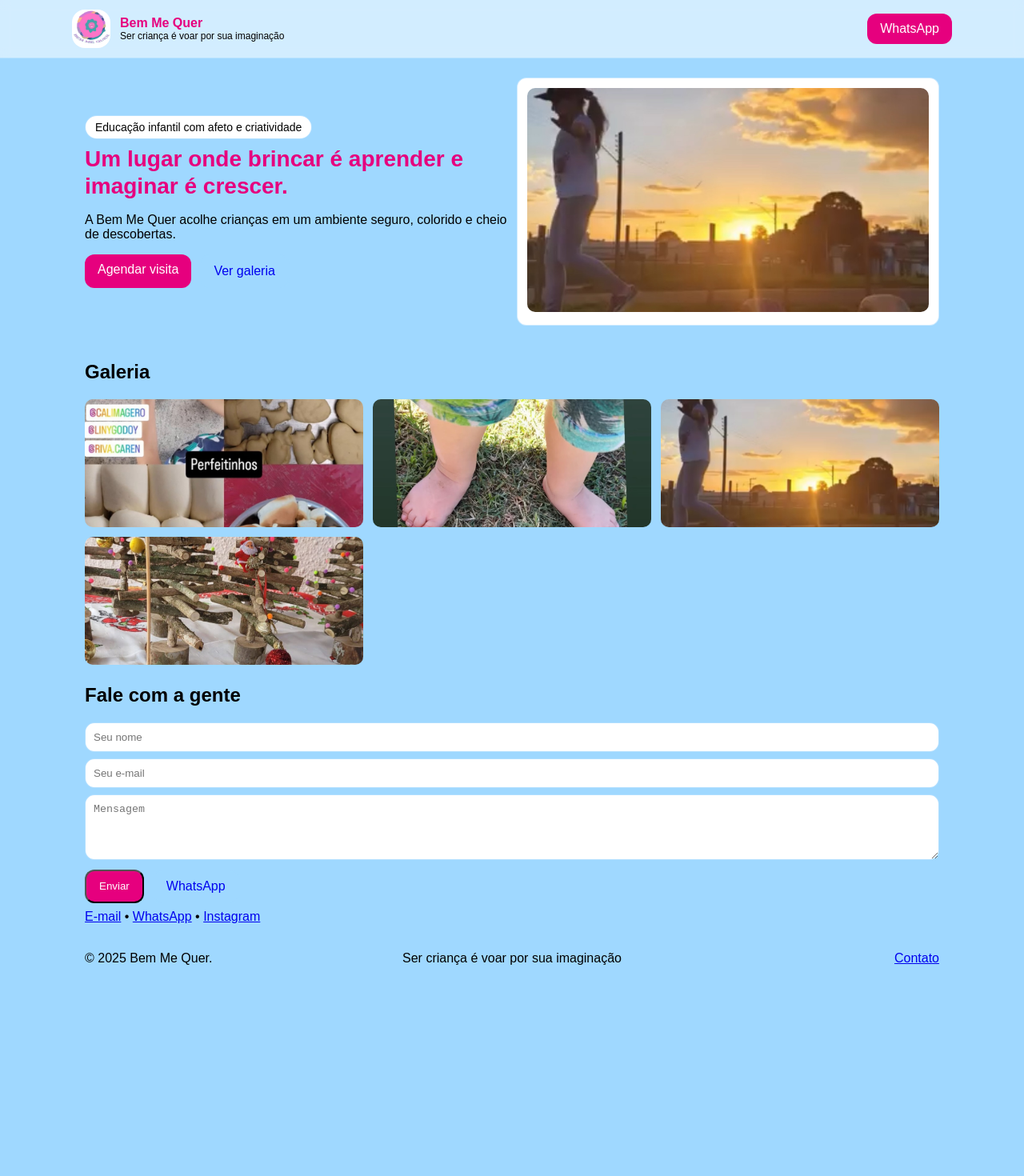
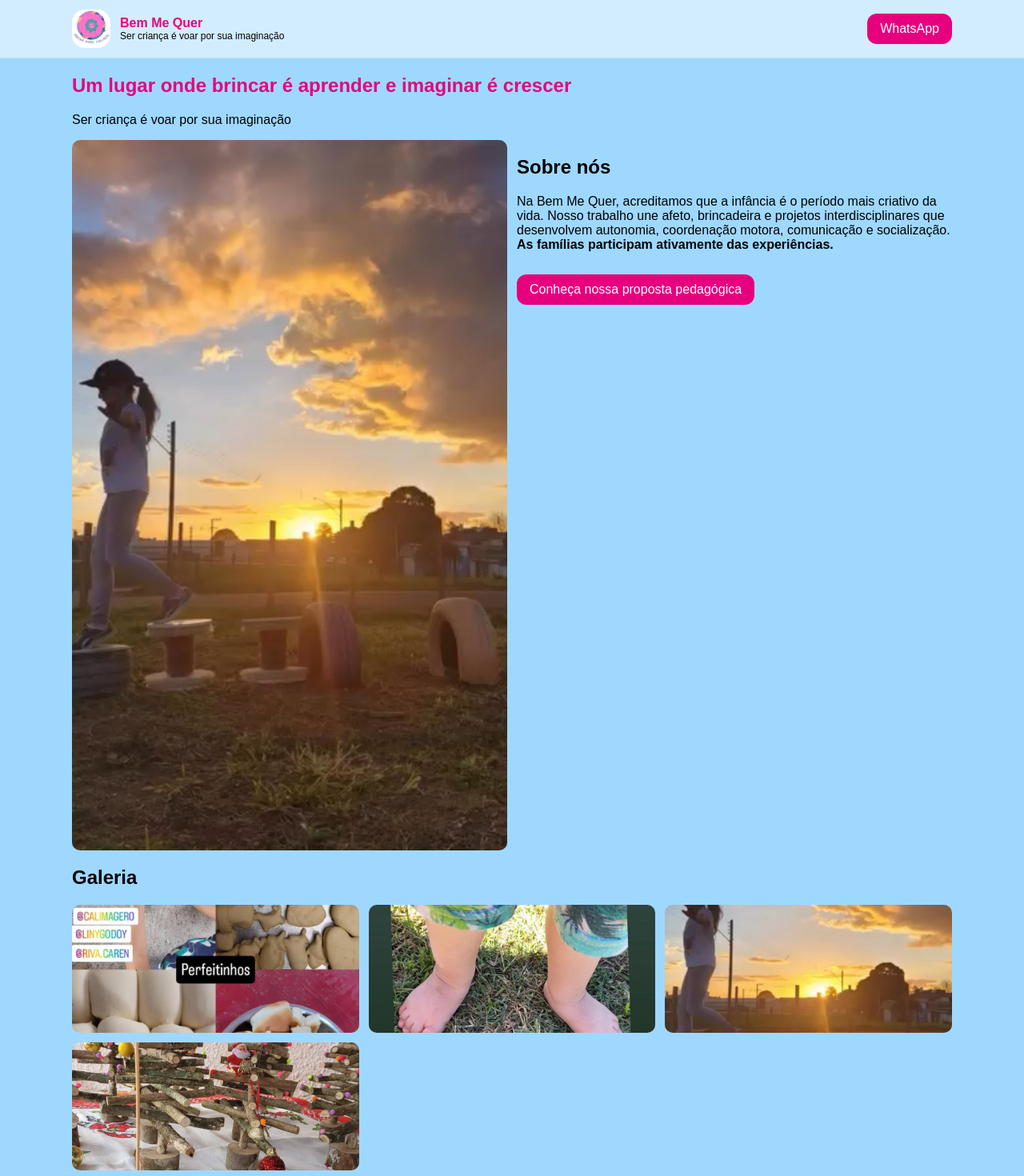
Before and after one commit to antonioaughusto/bem-me-quer-site-2, a React (Create React App) app: page / in a window 1280 px wide. Shown: the top 1470 px of the page at 80% size. Before the commit the page ends 1225 px from the top, so only its background shows below. Built offline with nearby package versions, Linux system fonts and the light colour scheme.

Commit message:
Add files via upload

```diff
--- a/package.json
+++ b/package.json
@@ -9,8 +9,6 @@
   },
   "scripts": {
     "start": "react-scripts start",
-    "build": "react-scripts build",
-    "test": "react-scripts test",
-    "eject": "react-scripts eject"
+    "build": "react-scripts build"
   }
 }
--- a/public/index.html
+++ b/public/index.html
@@ -6,9 +6,8 @@
     <link rel="icon" href="%PUBLIC_URL%/logo.png" />
 
     <title>Bem Me Quer - Educação Infantil em Vacaria/RS</title>
-<meta name="description" content="Bem Me Quer é um espaço de educação infantil onde brincar é aprender e imaginar é crescer. Localizada em Vacaria/RS.">
-<meta name="keywords" content="Bem Me Quer, educação infantil, recreação, Vacaria RS, escola, crianças, aprender brincando">
-
+    <meta name="description" content="Bem Me Quer é um espaço de educação infantil onde brincar é aprender e imaginar é crescer. Localizada em Vacaria/RS.">
+    <meta name="keywords" content="Bem Me Quer, educação infantil, recreação, Vacaria RS, escola, crianças, aprender brincando">
   </head>
   <body>
     <div id="root"></div>
--- a/src/App.js
+++ b/src/App.js
@@ -1,12 +1,9 @@
-import React, { useState } from "react";
+import React from "react";
+
 const company = "Bem Me Quer";
 const slogan = "Ser criança é voar por sua imaginação";
+
 export default function App(){
-  const [form, setForm] = useState({ nome: "", email: "", mensagem: "" });
-  const handleSubmit = (e)=>{
-    e.preventDefault();
-    window.location.href = `mailto:mari.suliani@gmail.com?subject=Contato — ${company}&body=Nome: ${form.nome}%0AEmail: ${form.email}%0AMensagem:%0A${form.mensagem}`;
-  };
   return (
     <div>
       <header className="header">
@@ -21,23 +18,21 @@ export default function App(){
           <a href="https://wa.me/54991543109" className="btn btn-primary">WhatsApp</a>
         </div>
       </header>
+
       <main className="container">
-        <section style={{padding:"24px 0"}}>
-          <div className="grid grid-2" style={{alignItems:"center"}}>
+        <section className="hero">
+          <h1 style={{color:"#e6007e"}}>Um lugar onde brincar é aprender e imaginar é crescer</h1>
+          <p>{slogan}</p>
+          <div className="grid grid-2">
+            <img src="/images/por-do-sol.jpg" alt="Foto destaque" style={{width:"100%",borderRadius:10}}/>
             <div>
-              <div style={{display:"inline-block",background:"#fff",border:"1px solid rgba(159,216,255,.8)",padding:"6px 12px",borderRadius:999,fontSize:14}}>Educação infantil com afeto e criatividade</div>
-              <h1 style={{color:"#e6007e",fontSize:28,lineHeight:1.2,margin:"8px 0 10px"}}>Um lugar onde <strong>brincar</strong> é aprender e <strong>imaginar</strong> é crescer.</h1>
-              <p>A Bem Me Quer acolhe crianças em um ambiente seguro, colorido e cheio de descobertas.</p>
-              <div style={{display:"flex",gap:10,flexWrap:"wrap",marginTop:10}}>
-                <a href="https://wa.me/54991543109" className="btn btn-primary">Agendar visita</a>
-                <a href="#galeria" className="btn btn-outline">Ver galeria</a>
-              </div>
-            </div>
-            <div className="card">
-              <img src="/images/por-do-sol.jpg" alt="Foto destaque" style={{width:"100%",height:280,objectFit:"cover",borderRadius:10}}/>
+              <h2>Sobre nós</h2>
+              <p>Na Bem Me Quer, acreditamos que a infância é o período mais criativo da vida. Nosso trabalho une afeto, brincadeira e projetos interdisciplinares que desenvolvem autonomia, coordenação motora, comunicação e socialização. <strong>As famílias participam ativamente das experiências.</strong></p>
+              <a href="#contato" className="btn btn-primary" style={{marginTop:12,display:"inline-block"}}>Conheça nossa proposta pedagógica</a>
             </div>
           </div>
         </section>
+
         <section id="galeria">
           <h2>Galeria</h2>
           <div className="grid grid-3 gallery">
@@ -46,24 +41,8 @@ export default function App(){
             ))}
           </div>
         </section>
-        <section id="contato" style={{marginTop:24}}>
-          <h2>Fale com a gente</h2>
-          <form className="form" onSubmit={handleSubmit}>
-            <input placeholder="Seu nome" required value={form.nome} onChange={e=>setForm({...form,nome:e.target.value})} />
-            <input type="email" placeholder="Seu e-mail" required value={form.email} onChange={e=>setForm({...form,email:e.target.value})} />
-            <textarea rows="4" placeholder="Mensagem" required value={form.mensagem} onChange={e=>setForm({...form,mensagem:e.target.value})} />
-            <div style={{display:"flex",gap:10}}>
-              <button className="btn btn-primary" type="submit">Enviar</button>
-              <a className="btn btn-outline" href="https://wa.me/54991543109">WhatsApp</a>
-            </div>
-          </form>
-          <p style={{marginTop:8}}>
-            <a href="mailto:mari.suliani@gmail.com">E-mail</a> •{" "}
-            <a href="https://wa.me/54991543109">WhatsApp</a> •{" "}
-            <a href="https://www.instagram.com/bem_me_quer_recreacao_?igsh=OWY5bWRvcmJ6d242" target="_blank" rel="noreferrer">Instagram</a>
-          </p>
-        </section>
       </main>
+
       <footer className="footer">
         <div className="container footer-grid">
           <div>© {new Date().getFullYear()} {company}.</div>
--- a/src/index.css
+++ b/src/index.css
@@ -1,9 +1,22 @@
+
 :root{--pink:#e6007e;--lightBlue:#9fd8ff;}
-*{box-sizing:border-box}body{margin:0;font-family:Arial,Helvetica,sans-serif;background:var(--lightBlue)}
-.container{max-width:1100px;margin:0 auto;padding:0 16px}.header{background:#fff8;backdrop-filter:blur(6px);position:sticky;top:0;border-bottom:1px solid rgba(159,216,255,.5)}
-.nav{display:flex;align-items:center;justify-content:space-between;padding:12px 0}.brand{display:flex;align-items:center;gap:12px}.brand-title{color:var(--pink);font-weight:800}
-.logo{width:48px;height:48px;border-radius:16px;object-fit:cover}.btn{border-radius:12px;padding:10px 16px;text-decoration:none}.btn-primary{background:var(--pink);color:#fff}.btn-outline{border:2px solid var(--lightBlue)}
-.grid{display:grid;gap:12px}.grid-2{grid-template-columns:1fr 1fr}.grid-3{grid-template-columns:repeat(3,1fr)}
-.card{background:#fff;border:1px solid rgba(159,216,255,.5);border-radius:12px;padding:12px}.gallery img{width:100%;height:160px;object-fit:cover;border-radius:10px}
-.footer{padding:18px 0}.footer-grid{display:grid;grid-template-columns:1fr 1fr 1fr;gap:10px;align-items:center}.footer-grid .center{text-align:center}.footer-grid .end{text-align:right}
+body{margin:0;font-family:Arial,Helvetica,sans-serif;background:var(--lightBlue)}
+.container{max-width:1100px;margin:0 auto;padding:0 16px}
+.header{background:#fff8;backdrop-filter:blur(6px);position:sticky;top:0;border-bottom:1px solid rgba(159,216,255,.5)}
+.nav{display:flex;align-items:center;justify-content:space-between;padding:12px 0}
+.brand{display:flex;align-items:center;gap:12px}
+.brand-title{color:var(--pink);font-weight:800}
+.logo{width:48px;height:48px;border-radius:16px;object-fit:cover}
+.btn{border-radius:12px;padding:10px 16px;text-decoration:none}
+.btn-primary{background:var(--pink);color:#fff}
+.btn-outline{border:2px solid var(--lightBlue)}
+.grid{display:grid;gap:12px}
+.grid-2{grid-template-columns:1fr 1fr}
+.grid-3{grid-template-columns:repeat(3,1fr)}
+.card{background:#fff;border:1px solid rgba(159,216,255,.5);border-radius:12px;padding:12px}
+.gallery img{width:100%;height:160px;object-fit:cover;border-radius:10px}
+.footer{padding:18px 0}
+.footer-grid{display:grid;grid-template-columns:1fr 1fr 1fr;gap:10px;align-items:center}
+.footer-grid .center{text-align:center}
+.footer-grid .end{text-align:right}
 .form input,.form textarea{width:100%;padding:10px;border:1px solid rgba(159,216,255,.8);border-radius:12px;margin-bottom:8px}
--- a/src/index.js
+++ b/src/index.js
@@ -4,4 +4,8 @@ import "./index.css";
 import App from "./App";
 
 const root = ReactDOM.createRoot(document.getElementById("root"));
-root.render(<React.StrictMode><App /></React.StrictMode>);
+root.render(
+  <React.StrictMode>
+    <App />
+  </React.StrictMode>
+);
```
